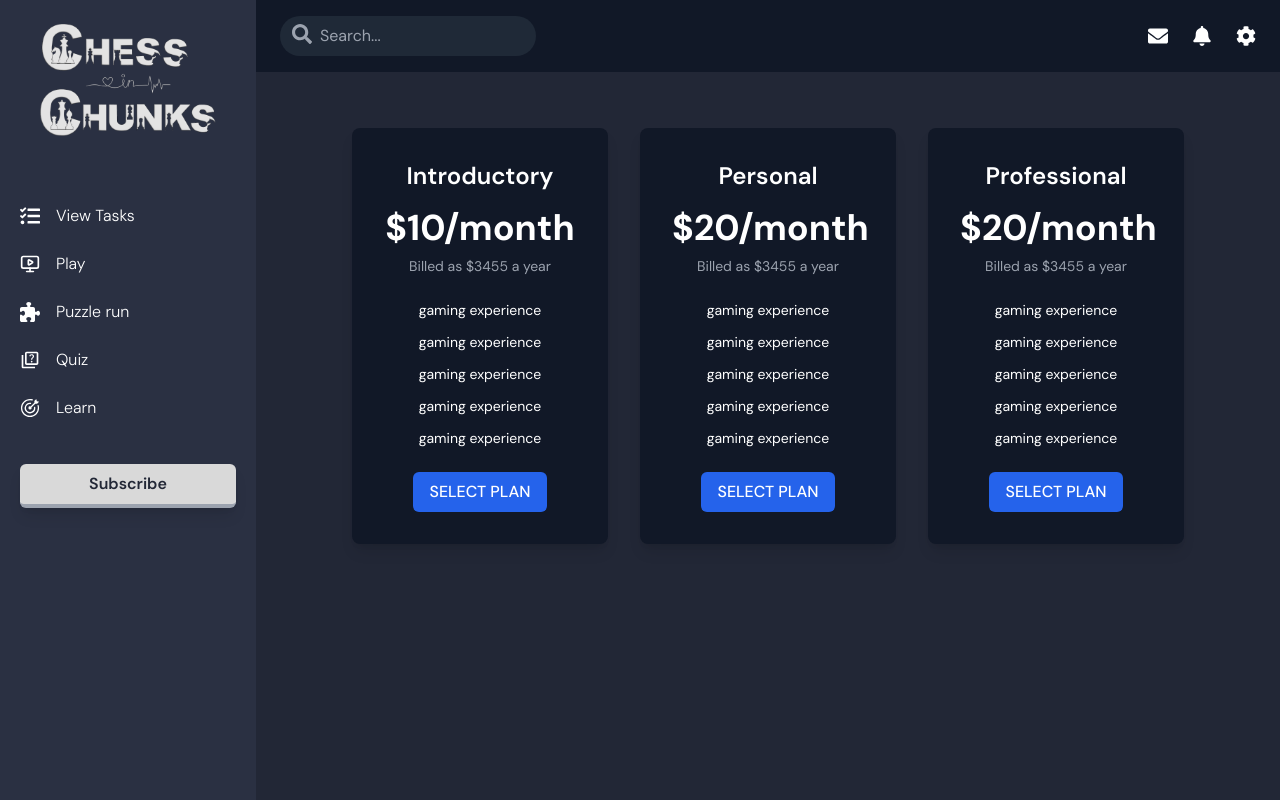
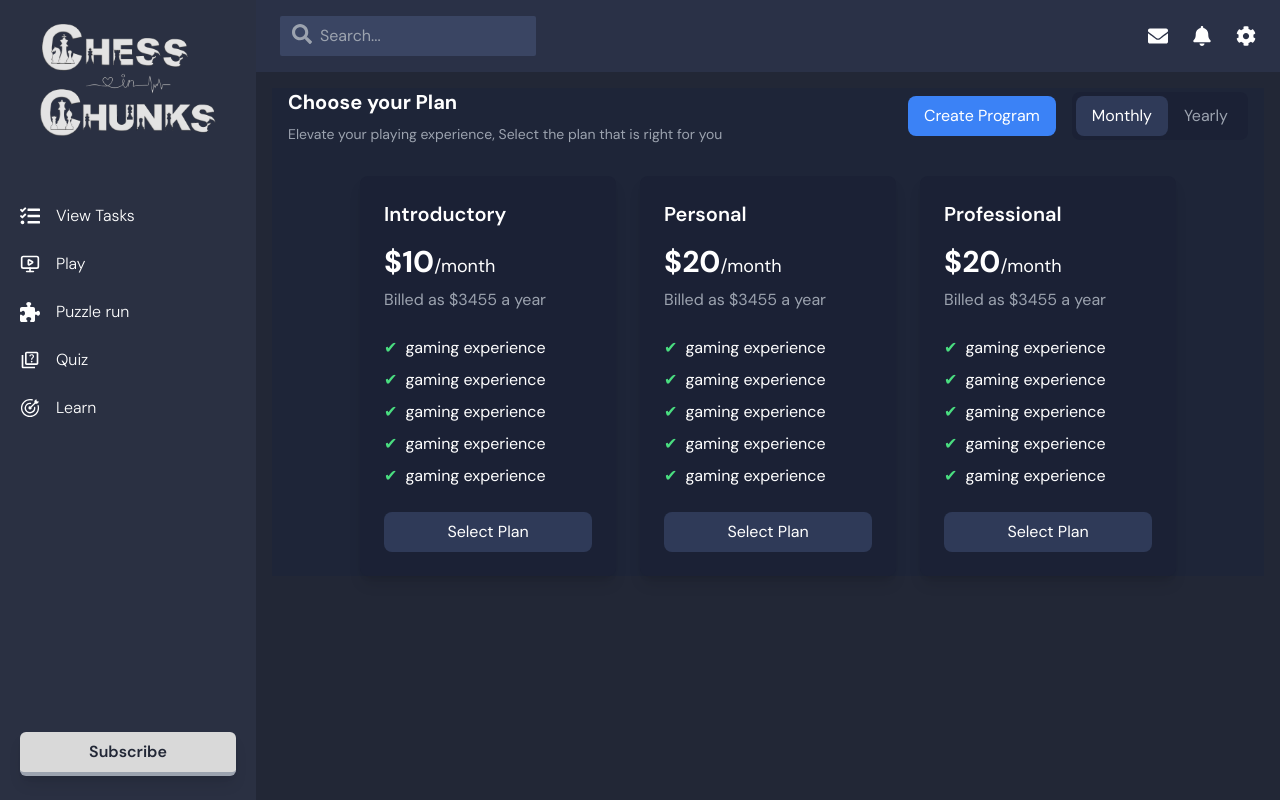
Before and after one commit to MirageTHE69/chessnchunks-frontend, a Next.js app: page /pricing-table in a window 1280 px wide. Built offline with nearby package versions, Linux system fonts and the light colour scheme.

Commit message:
search bar changes in header

```diff
--- a/src/components/PricingTable.tsx
+++ b/src/components/PricingTable.tsx
@@ -1,57 +1,84 @@
-import React from 'react';
+// components/PricingTable.tsx
+"use client";
+import React, { useState } from 'react';
 
 const PricingTable: React.FC = () => {
+  const [billingCycle, setBillingCycle] = useState<'monthly' | 'yearly'>('monthly');
+
   return (
-    <div className="flex justify-center items-center space-x-8 py-10">
-      {/* Introductory Card */}
-      <div className="bg-gray-900 text-white rounded-lg p-8 text-center w-64 shadow-lg transition-transform transform hover:-translate-y-3 hover:shadow-2xl">
-        <h2 className="text-2xl font-semibold">Introductory</h2>
-        <p className="text-4xl font-bold mt-4">$10/month</p>
-        <p className="text-sm text-gray-400 mt-2">Billed as $3455 a year</p>
-        <ul className="mt-6 space-y-3 text-sm">
-          <li>gaming experience</li>
-          <li>gaming experience</li>
-          <li>gaming experience</li>
-          <li>gaming experience</li>
-          <li>gaming experience</li>
-        </ul>
-        <button className="mt-6 bg-blue-600 hover:bg-blue-500 text-white font-medium py-2 px-4 rounded-md transition-colors">
-          SELECT PLAN
-        </button>
-      </div>
+    <div className="full min-w-max bg-[#1E2538] text-white flex items-center">
+      {/* Container with mx-auto */}
+      <div className="container mx-auto px-4">
+        {/* Header Section */}
+        <div className="flex justify-between items-center mb-8">
+          {/* Left Text */}
+          <div>
+            <h2 className="text-xl font-bold">Choose your Plan</h2>
+            <p className="text-gray-400 mt-2 text-sm">
+              Elevate your playing experience, Select the plan that is right for you
+            </p>
+          </div>
 
-      {/* Personal Card */}
-      <div className="bg-gray-900 text-white rounded-lg p-8 text-center w-64 shadow-lg transition-transform transform hover:-translate-y-3 hover:shadow-2xl">
-        <h2 className="text-2xl font-semibold">Personal</h2>
-        <p className="text-4xl font-bold mt-4">$20/month</p>
-        <p className="text-sm text-gray-400 mt-2">Billed as $3455 a year</p>
-        <ul className="mt-6 space-y-3 text-sm">
-          <li>gaming experience</li>
-          <li>gaming experience</li>
-          <li>gaming experience</li>
-          <li>gaming experience</li>
-          <li>gaming experience</li>
-        </ul>
-        <button className="mt-6 bg-blue-600 hover:bg-blue-500 text-white font-medium py-2 px-4 rounded-md transition-colors">
-          SELECT PLAN
-        </button>
-      </div>
+          {/* Right Buttons */}
+          <div className="flex items-center space-x-4">
+            <button className="bg-blue-500 hover:bg-blue-600 text-white py-2 px-4 rounded-lg">
+              Create Program
+            </button>
+            {/* Billing Cycle Toggle */}
+            <div className="flex items-center bg-[#1B2135] rounded-lg p-1">
+              <button
+                onClick={() => setBillingCycle('monthly')}
+                className={`py-2 px-4 rounded-lg ${billingCycle === 'monthly' ? 'bg-[#2F3A58] text-white' : 'text-gray-400'}`}
+              >
+                Monthly
+              </button>
+              <button
+                onClick={() => setBillingCycle('yearly')}
+                className={`py-2 px-4 rounded-lg ${billingCycle === 'yearly' ? 'bg-[#2F3A58] text-white' : 'text-gray-400'}`}
+              >
+                Yearly
+              </button>
+            </div>
+          </div>
+        </div>
 
-      {/* Professional Card */}
-      <div className="bg-gray-900 text-white rounded-lg p-8 text-center w-64 shadow-lg transition-transform transform hover:-translate-y-3 hover:shadow-2xl">
-        <h2 className="text-2xl font-semibold">Professional</h2>
-        <p className="text-4xl font-bold mt-4">$20/month</p>
-        <p className="text-sm text-gray-400 mt-2">Billed as $3455 a year</p>
-        <ul className="mt-6 space-y-3 text-sm">
-          <li>gaming experience</li>
-          <li>gaming experience</li>
-          <li>gaming experience</li>
-          <li>gaming experience</li>
-          <li>gaming experience</li>
-        </ul>
-        <button className="mt-6 bg-blue-600 hover:bg-blue-500 text-white font-medium py-2 px-4 rounded-md transition-colors">
-          SELECT PLAN
-        </button>
+        {/* Pricing Cards Section */}
+        <div className="flex justify-center space-x-6">
+          {[
+            { title: 'Introductory', price: 10 },
+            { title: 'Personal', price: 20 },
+            { title: 'Professional', price: 20 },
+          ].map((plan, idx) => (
+            <div
+              key={idx}
+              className="bg-[#1B2135] rounded-lg shadow-lg p-6 text-white transition-transform transform hover:scale-105 cursor-pointer w-64"
+            >
+              <h3 className="text-xl font-semibold">{plan.title}</h3>
+              <p className="text-3xl font-bold mt-4">
+                ${plan.price}
+                <span className="text-lg font-normal">/month</span>
+              </p>
+              <p className="text-gray-400 mt-2">Billed as $3455 a year</p>
+              <ul className="mt-6 space-y-2">
+                {[
+                  'gaming experience',
+                  'gaming experience',
+                  'gaming experience',
+                  'gaming experience',
+                  'gaming experience',
+                ].map((feature, featureIdx) => (
+                  <li key={featureIdx} className="flex items-center space-x-2">
+                    <span className="text-green-400">✔</span>
+                    <span>{feature}</span>
+                  </li>
+                ))}
+              </ul>
+              <button className="mt-6 bg-[#2F3A58] hover:bg-[#3b4a6d] text-white py-2 px-4 rounded-lg w-full">
+                Select Plan
+              </button>
+            </div>
+          ))}
+        </div>
       </div>
     </div>
   );
--- a/src/components/header.tsx
+++ b/src/components/header.tsx
@@ -1,4 +1,4 @@
-"use client"; // This makes sure the component runs on the client side
+"use client";
 
 import { FaEnvelope, FaBell, FaCog, FaSearch } from 'react-icons/fa'; // Icons
 
@@ -6,13 +6,13 @@ type Props = {};
 
 export const Header = (props: Props) => {
   return (
-    <header className="w-full bg-gray-900 py-4 px-6 flex justify-between items-center">
+    <header className="w-full bg-[#2A3147] py-4 px-6 flex justify-between items-center">
       {/* Search Bar */}
       <div className="relative w-64">
         <input
           type="text"
           placeholder="Search..."
-          className="w-full py-2 pl-10 pr-4 bg-gray-800 text-white rounded-full focus:outline-none focus:ring-2 focus:ring-blue-500"
+          className="w-full py-2 pl-10 pr-4 bg-[#3A4563] text-white rounded-sm focus:outline-none focus:ring-2 focus:ring-blue-500"
         />
         <FaSearch className="absolute left-3 top-2 text-gray-400" size={20} />
       </div>
--- a/src/components/sidebar.tsx
+++ b/src/components/sidebar.tsx
@@ -8,7 +8,8 @@ type Props = {};
 
 export const Sidebar = (props: Props) => {
   return (
-    <aside className="h-full w-64 bg-black-secondary ">
+    <aside className="h-screen w-64 bg-black-secondary flex flex-col justify-between">
+      {/* Logo */}
       <div className="py-6">
         <div className="relative w-full h-28">
           <Link href="/">
@@ -24,7 +25,8 @@ export const Sidebar = (props: Props) => {
         </div>
       </div>
 
-      <nav className="space-y-2 mt-8">
+      {/* Navigation */}
+      <nav className="space-y-2 mt-8 flex-grow">
         {sidebarRoutes.map((route) => (
           <SidebarItem
             key={route.href}
@@ -35,7 +37,8 @@ export const Sidebar = (props: Props) => {
         ))}
       </nav>
 
-      <div className="px-5 mt-8">
+      {/* Subscribe Button */}
+      <div className="px-5 mb-6">
         <Button>Subscribe</Button>
       </div>
     </aside>
```
